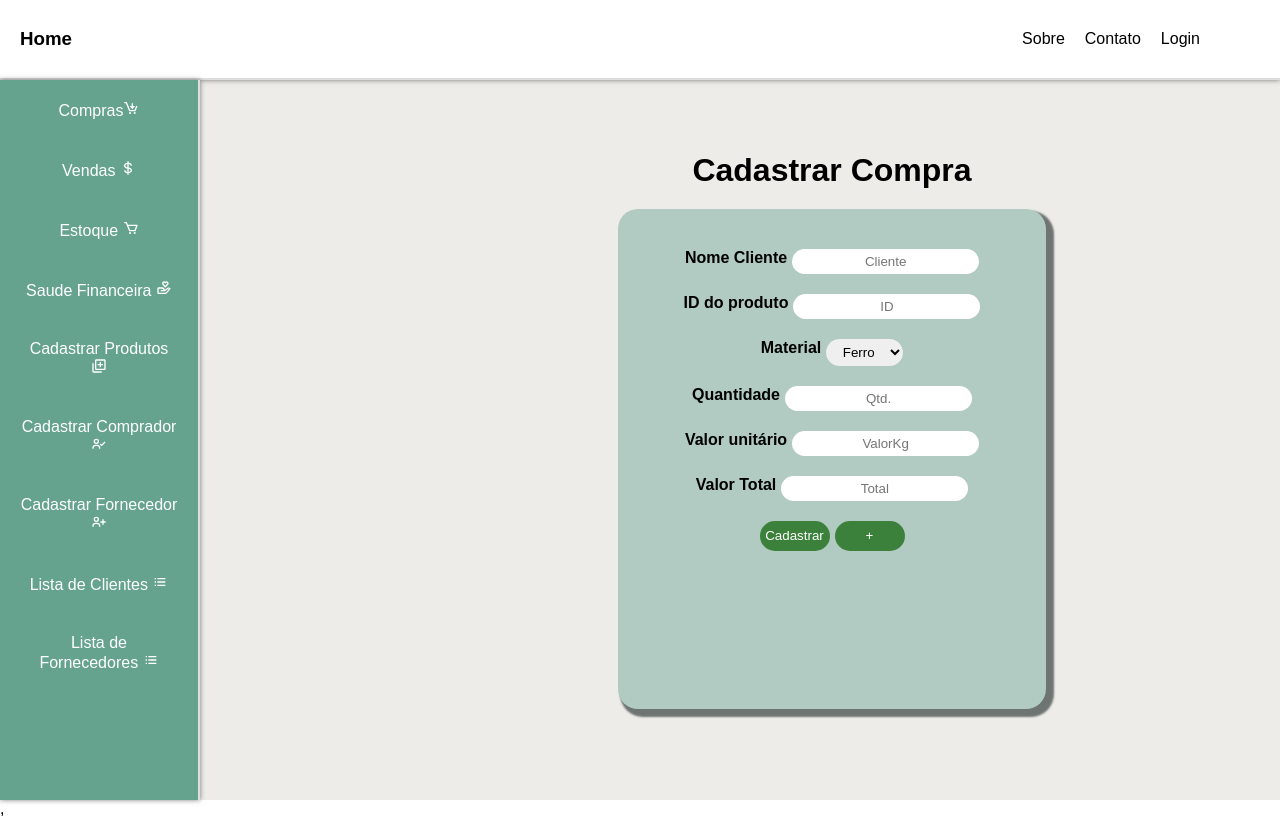
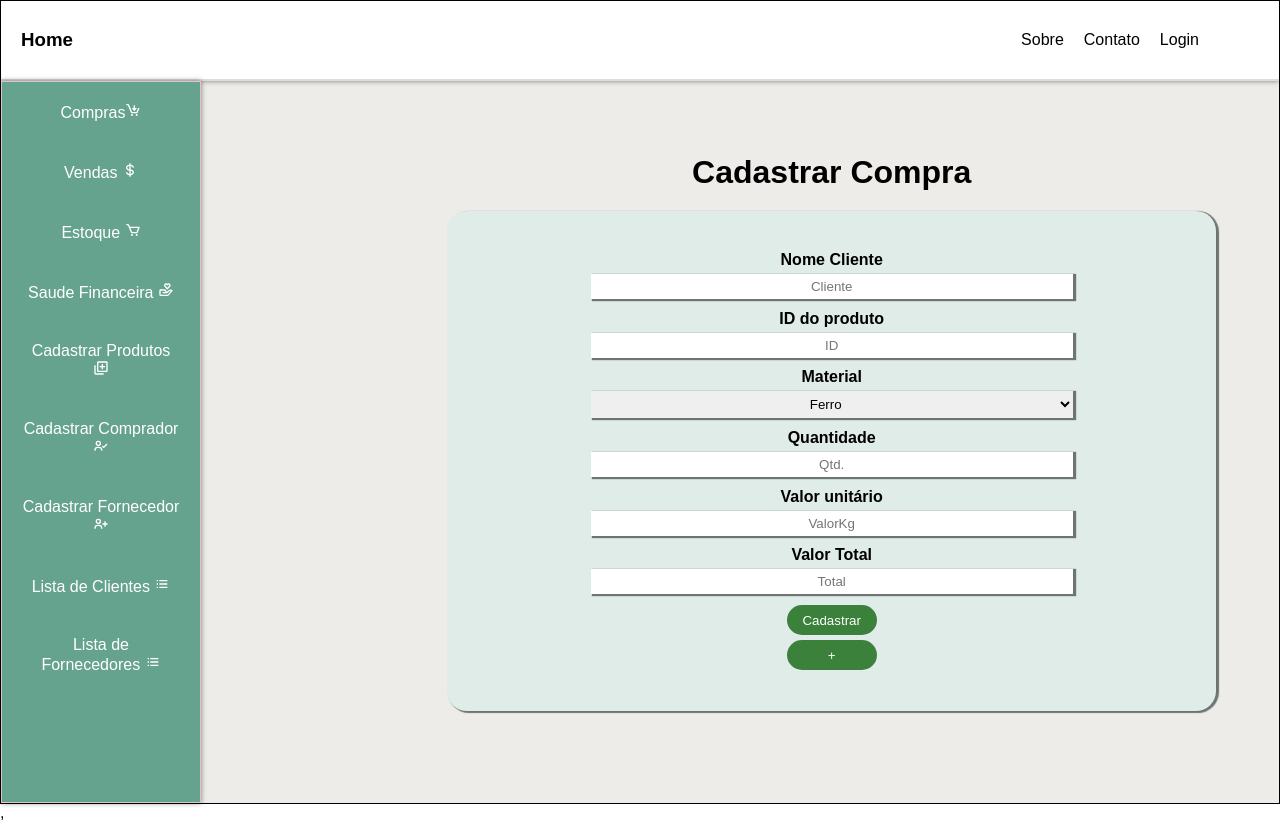
Before and after one commit to samlvbs/Projeto-ERP, a React (Vite) app: page /compras/nova-compra in a window 1280 px wide. Built offline with nearby package versions, Linux system fonts and the light colour scheme.

Commit message:
Alteração de formulario de compra

```diff
--- a/package.json
+++ b/package.json
@@ -12,6 +12,7 @@
     "react": "^18.2.0",
     "react-dom": "^18.2.0",
     "react-icons": "^4.8.0",
+    "react-modal": "^3.16.1",
     "react-router-dom": "^6.10.0"
   },
   "devDependencies": {
--- a/src/App.css
+++ b/src/App.css
@@ -11,10 +11,12 @@ a {
 }
 
 .App {
-    height: 100vh;
+    height: 100%;
     display: grid;
     grid-template-columns: 30% 70%;
     grid-template-rows: 10% 90%;
     grid-template-areas: "header header" "aside content";
     background-color: rgb(238, 236, 232);
+    border: 1px solid black;
+
 }
--- a/src/components/SideBar.css
+++ b/src/components/SideBar.css
@@ -6,6 +6,8 @@ aside {
     border-right: 2px solid #ddd;
     box-shadow: 0px 0px 5px 0px rgba(0, 0, 0, 0.5);
     width: 200px;
+    max-height: 100%;
+    border: 1px solid rgb(221, 198, 198);
 
 }
 aside > ul{
@@ -15,7 +17,7 @@ aside > ul{
     display: flex;
     flex-direction: column;
     align-items: center;
-    gap: 0px;
+
 }
 
 aside > ul > li {
@@ -23,6 +25,8 @@ aside > ul > li {
     width: 100%;
     padding: 20px;
     text-align: center;
+    /* border: 1px solid black; */
+
 
 }
 
--- a/src/index.css
+++ b/src/index.css
@@ -0,0 +1,4 @@
+body{
+    /* height: 1000px; */
+    /* background-color: black; */
+}
--- a/src/main.jsx
+++ b/src/main.jsx
@@ -87,5 +87,5 @@ const router = createBrowserRouter([
 ReactDOM.createRoot(document.getElementById('root')).render(
   <React.StrictMode>
     <RouterProvider router={router}/>,
-  </React.StrictMode>,
+  </React.StrictMode>
 )
--- a/src/routes/NovaCompra.css
+++ b/src/routes/NovaCompra.css
@@ -9,38 +9,44 @@
 .formNovaCompra{
     border-radius: 20px;
     display: flex;
-    flex-direction: column;
-    justify-content: flex-start;
+    /* flex-direction: column; */
+    justify-content: center;
     min-width: 230px;
     align-items: center;
-    width: 50%;
+    width: 90%;
     flex-wrap: wrap;
     height: 500px;
-    gap: 20px;
+    gap: 10px;
     margin: 20px;
     padding: 40px;
-    background-color: rgb(177, 202, 194);
-    box-shadow: 5px 5px 2px 3px rgb(109, 116, 114);
+    background-color: rgb(224, 236, 232);
+    box-shadow: 2px 1px 1px 1px rgb(109, 116, 114);
 
 }
 
 .divInput{
     display: flex;
-    max-width: 100%;
+    width: 100%;
     flex-wrap: wrap;
-    align-items: flex-start;
+    flex-direction: column;
+    align-items: center;
     gap: 5px;
     font-weight:bold;
     text-align: center;
+    /* border: 1px solid black; */
 }
 .divInput > input, select{
     border: none;
-    border-radius: 20px;
+    width: 70%;
     padding: 5px;
     text-align: center;
+    box-shadow: 2px 1px 1px 1px rgb(109, 116, 114);
+
+    /* border: 1px solid black; */
+
 }
 button{
-    width: 70px;
+    width: 90px;
     height: 30px;
     border: none;
     border-radius: 20px;
--- a/src/routes/NovaCompra.jsx
+++ b/src/routes/NovaCompra.jsx
@@ -1,4 +1,6 @@
 import React from "react";
+import Modal from "react-modal";
+
 import './NovaCompra.css';
 
 function NovaCompra(){
```
Also changed, not shown: 1 other file (tests, documents, lock files or other folders).
